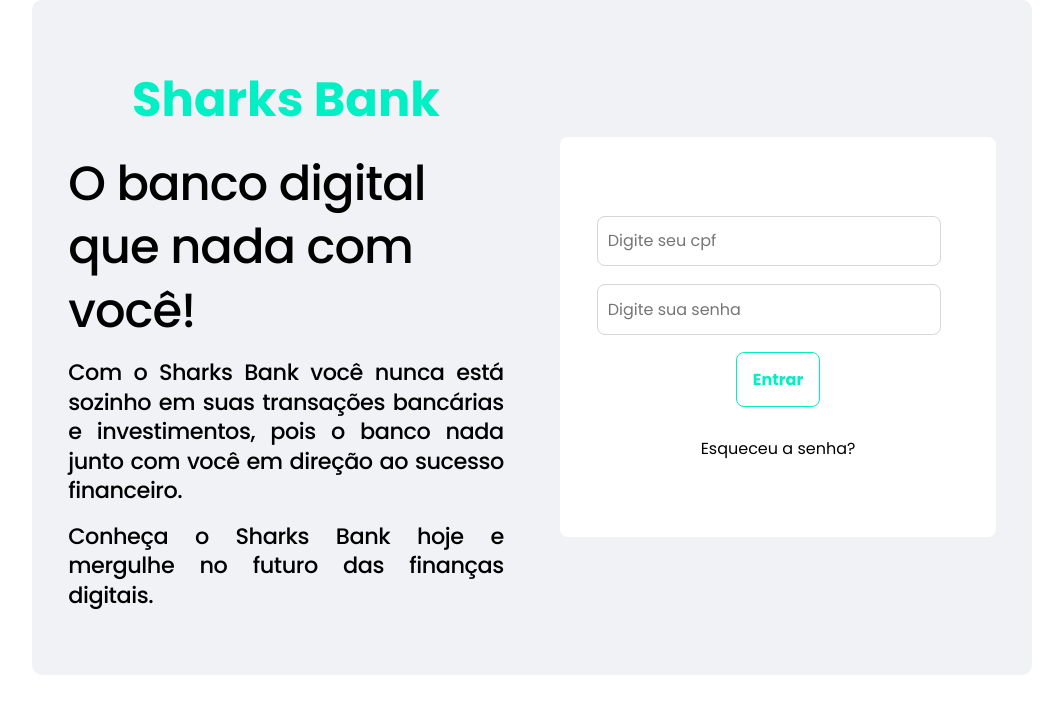
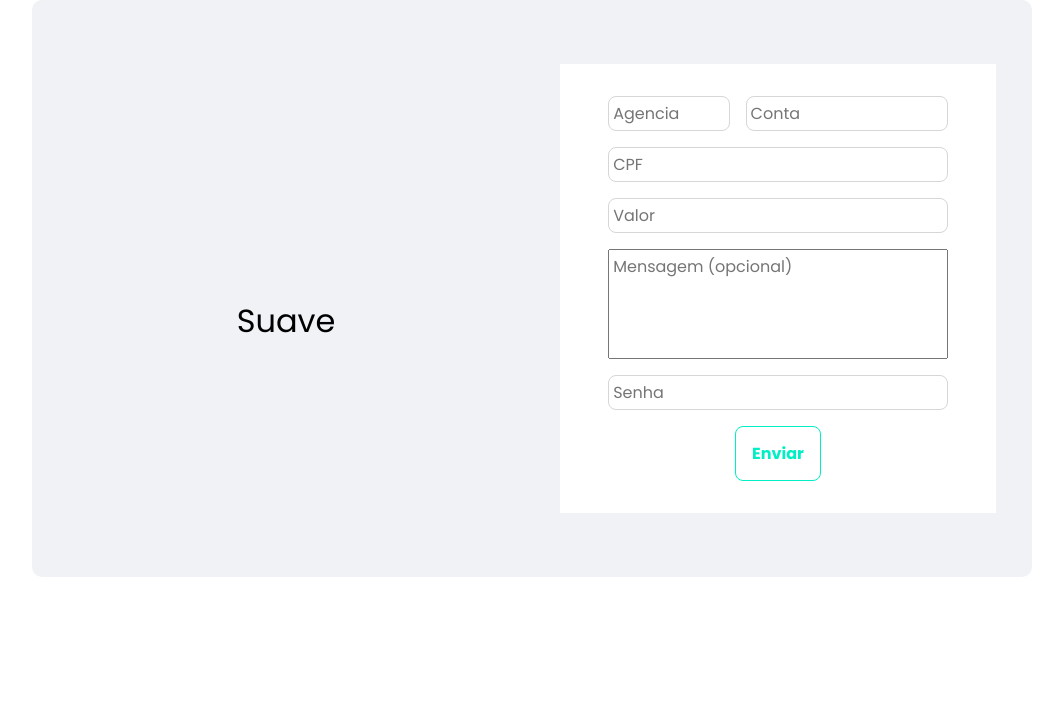
Before and after one commit to gabriele-martins/HackadevCSharks, a React (Vite) app in the folder SharksBank/: page / in a window 1280 px wide. Shown: the top 714 px of the page, without its empty margins (108-1171 px from the left). Built offline with nearby package versions, Linux system fonts and the light colour scheme.

Commit message:
Atualiza css
Componentes atualizados são CampoInput e page Transferencia

```diff
--- a/SharksBank/src/App.jsx
+++ b/SharksBank/src/App.jsx
@@ -3,11 +3,12 @@ import "./App.css";
 import { Home } from "./pages/Home";
 import { Termos } from "./pages/Termos/index";
 import { Login } from "./pages/Login";
+import { Transferencia} from "./pages/Transferencia"
 
 export function App() {
     return (
         <div className="App">
-            <Login />
+            <Transferencia></Transferencia>
         </div>
     );
 }
--- a/SharksBank/src/components/Inputs/index.module.css
+++ b/SharksBank/src/components/Inputs/index.module.css
@@ -4,8 +4,8 @@
 	padding: 0.25rem;
 	border: 1px solid #d6d6d6;
 	border-radius: 0.5em;
-  width: 95%;
-  height: 95%;
+	width: 100%;
+	height: 100%;
 }
 .containerInput {
 	margin: 0;
--- a/SharksBank/src/pages/Transferencia/index.jsx
+++ b/SharksBank/src/pages/Transferencia/index.jsx
@@ -6,7 +6,7 @@ import { Botao } from '../../components/Botao';
 
 import styles from './index.module.css';
 
-export default function Transferencia() {
+export function Transferencia() {
 	const {
 		register,
 		handleSubmit,
@@ -30,8 +30,7 @@ export default function Transferencia() {
 					<div className={styles.inputAgencia}>
 						<CampoInput
 							nome={'agencia'}
-							labelNome={'Agencia'}
-							idNome={'agencia-id'}
+							placeholder={'Agencia'}
 							campoReferencia={'agencia'}
 							padrao={/^[0-9]*$/}
 							register={register}
@@ -44,8 +43,7 @@ export default function Transferencia() {
 					</div>
 					<CampoInput
 						nome={'conta'}
-						labelNome={'Conta'}
-						idNome={'conta-id'}
+						placeholder={'Conta'}
 						campoReferencia={'conta'}
 						padrao={/^[0-9]*$/}
 						register={register}
@@ -58,8 +56,7 @@ export default function Transferencia() {
 				</div>
 				<CampoInput
 					nome={'cpf'}
-					labelNome={'CPF'}
-					idNome={'cpf-id'}
+					placeholder={'CPF'}
 					campoReferencia={'cpf'}
 					padrao={/^[0-9]*$/}
 					register={register}
@@ -71,8 +68,7 @@ export default function Transferencia() {
 				/>
 
 				<CampoInput
-					labelNome={'Valor'}
-					idNome={'valor-id'}
+					placeholder={'Valor'}
 					campoReferencia={'valor'}
 					obrigatorio={true}
 					padrao={/^[0-9]*$/}
@@ -80,16 +76,24 @@ export default function Transferencia() {
 					errors={errors}
 				/>
 
-				<div>
-					<label htmlFor="transferencia-mensagem">Mensagem</label>
+				<textarea
+					placeholder={'Mensagem (opcional)'}
+					rows={4}
+					maxLength={100}
+					id="transferencia-mensagem"
+					{...register('mensagem')}
+				/>
 
-					<textarea
-						rows={4}
-						maxLength={100}
-						id="transferencia-mensagem"
-						{...register('mensagem')}
-					/>
-				</div>
+				<CampoInput
+					placeholder={'Senha'}
+					campoReferencia={'senha'}
+					tamanhoMax={4}
+					tamanhoMin={4}
+					padrao={/^[0-9]*$/}
+					obrigatorio={true}
+					register={register}
+					errors={errors}
+				/>
 
 				<Botao type="submit" nome={'Enviar'} />
 			</form>
--- a/SharksBank/src/pages/Transferencia/index.module.css
+++ b/SharksBank/src/pages/Transferencia/index.module.css
@@ -4,7 +4,7 @@
 	flex-direction: column;
 	place-items: center;
 	background-color: white;
-	padding: 2rem;
+	padding: 2rem 3rem;
 	gap: 1rem;
 }
 
```
Also changed, not shown: 1 other file (tests, documents, lock files or other folders). Lines whose indentation alone changed are shown as unchanged.
